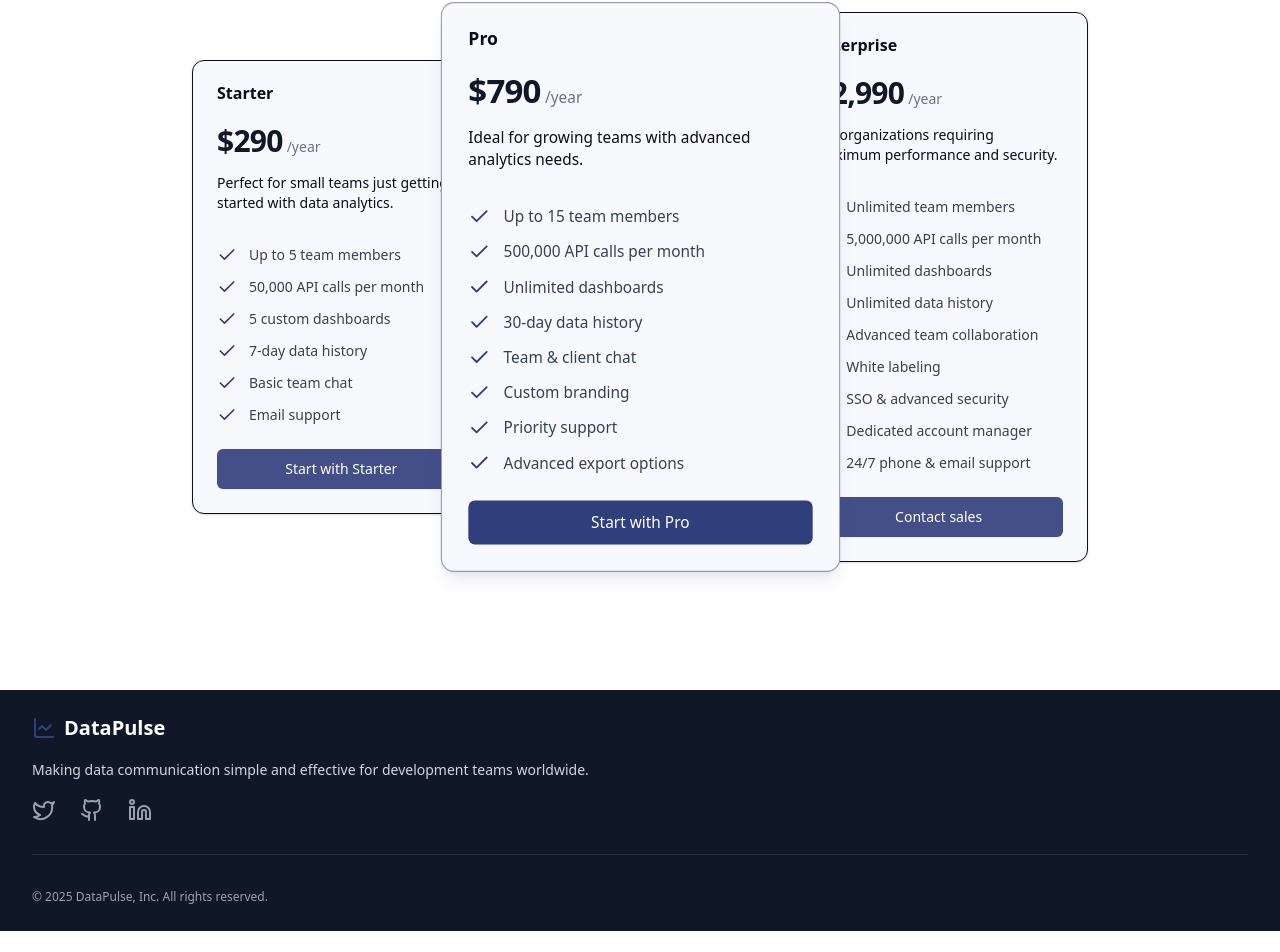
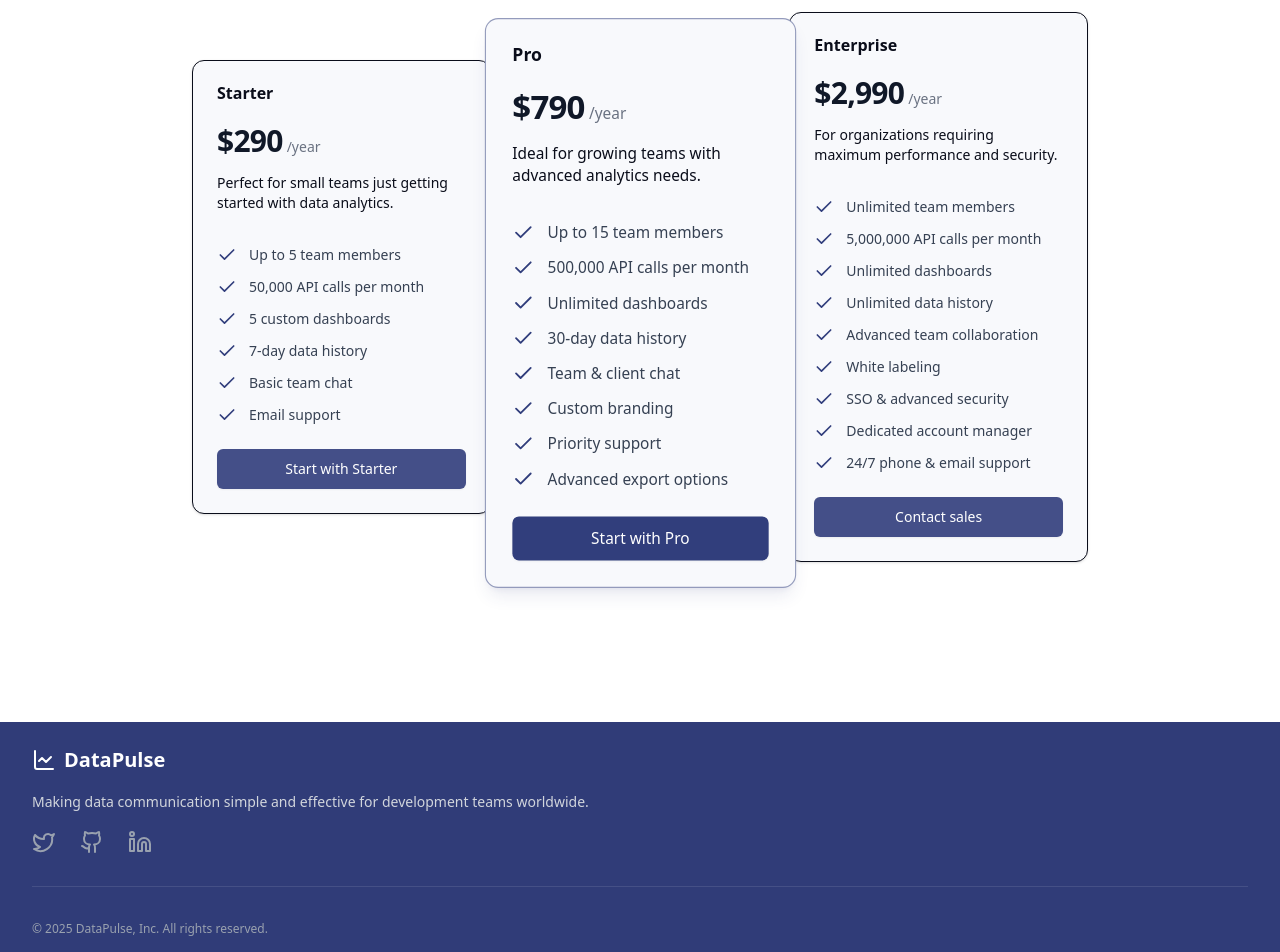
Before and after one commit to monicarevuru/data-pulse, a React (Vite) app: page / in a window 1280 px wide. Shown: the part 4219-5171 px from the top of the page. Before the commit the page ends 5150 px from the top, so only its background shows below. Built offline with nearby package versions, Linux system fonts and the light colour scheme.

Commit message:
pricing and footer styles

```diff
--- a/src/features/home/components/Pricing.tsx
+++ b/src/features/home/components/Pricing.tsx
@@ -63,7 +63,7 @@ const Pricing = () => {
             <motion.div
               key={tier.id}
               className={`${
-                tier.highlighted ? "relative z-10 lg:-mx-8 lg:mt-0" : "lg:mt-0"
+                tier.highlighted ? "z-10 relative mx-2 lg:mt-0" : "sm:my-8 lg:mt-0"
               } flex flex-col`}
               initial={{ opacity: 0, y: 20 }}
               animate={isInView ? { opacity: 1, y: 0 } : { opacity: 0, y: 20 }}
--- a/src/features/layout/components/Footer.tsx
+++ b/src/features/layout/components/Footer.tsx
@@ -2,12 +2,12 @@ import { LineChart, Twitter, Github, Linkedin } from "lucide-react";
 
 const Footer = () => {
   return (
-    <footer className="bg-gray-900 text-white">
+    <footer className="bg-primary-600 text-white">
       <div className="mx-auto max-w-7xl p-6 lg:px-8">
         <div className="xl:gap-8">
           <div className="space-y-4">
             <div className="flex items-center space-x-2">
-              <LineChart className="h-6 w-6 text-primary" />
+              <LineChart className="h-6 w-6 text-white" />
               <span className="text-xl font-bold">DataPulse</span>
             </div>
             <p className="text-sm leading-6 text-gray-300">
```
